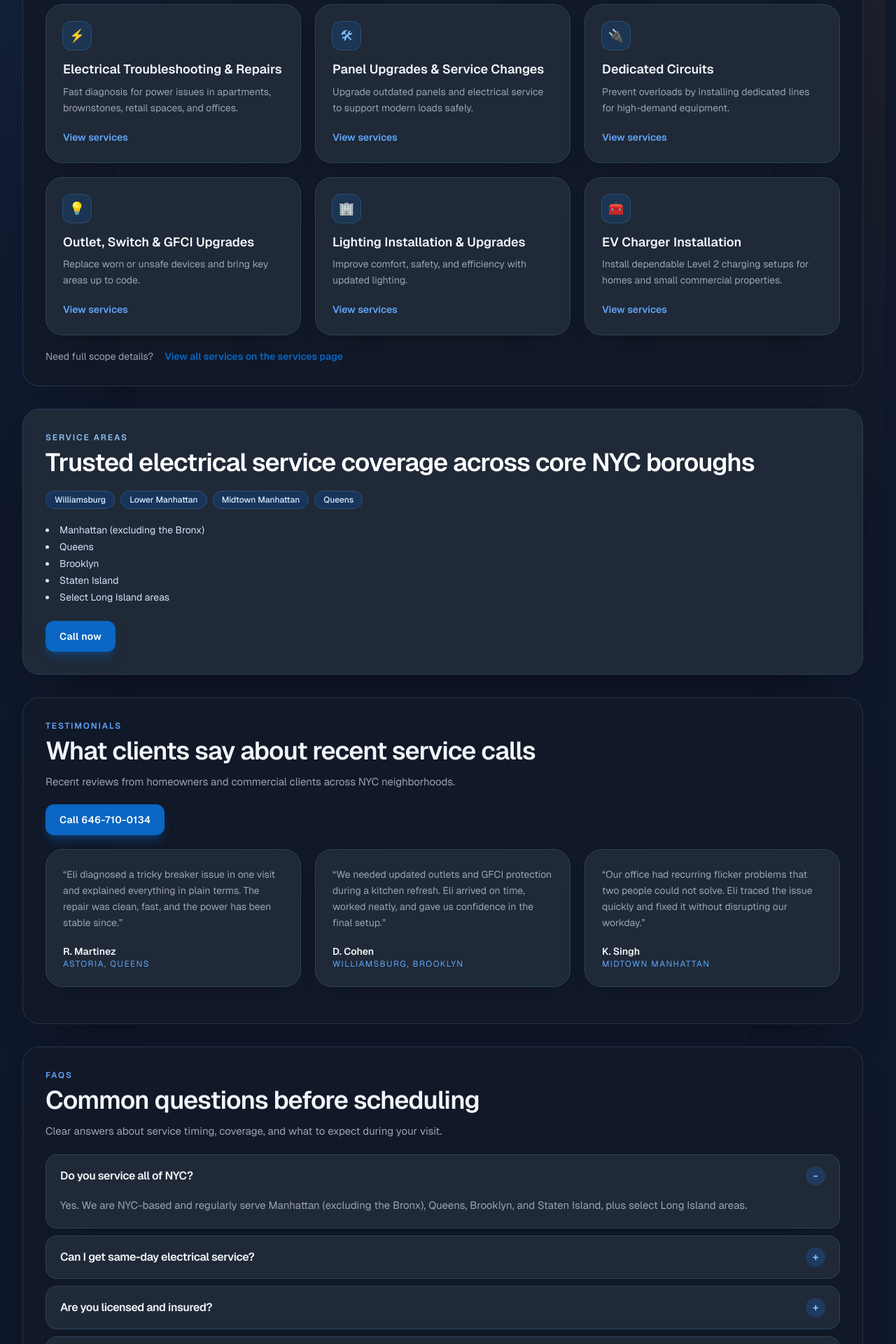
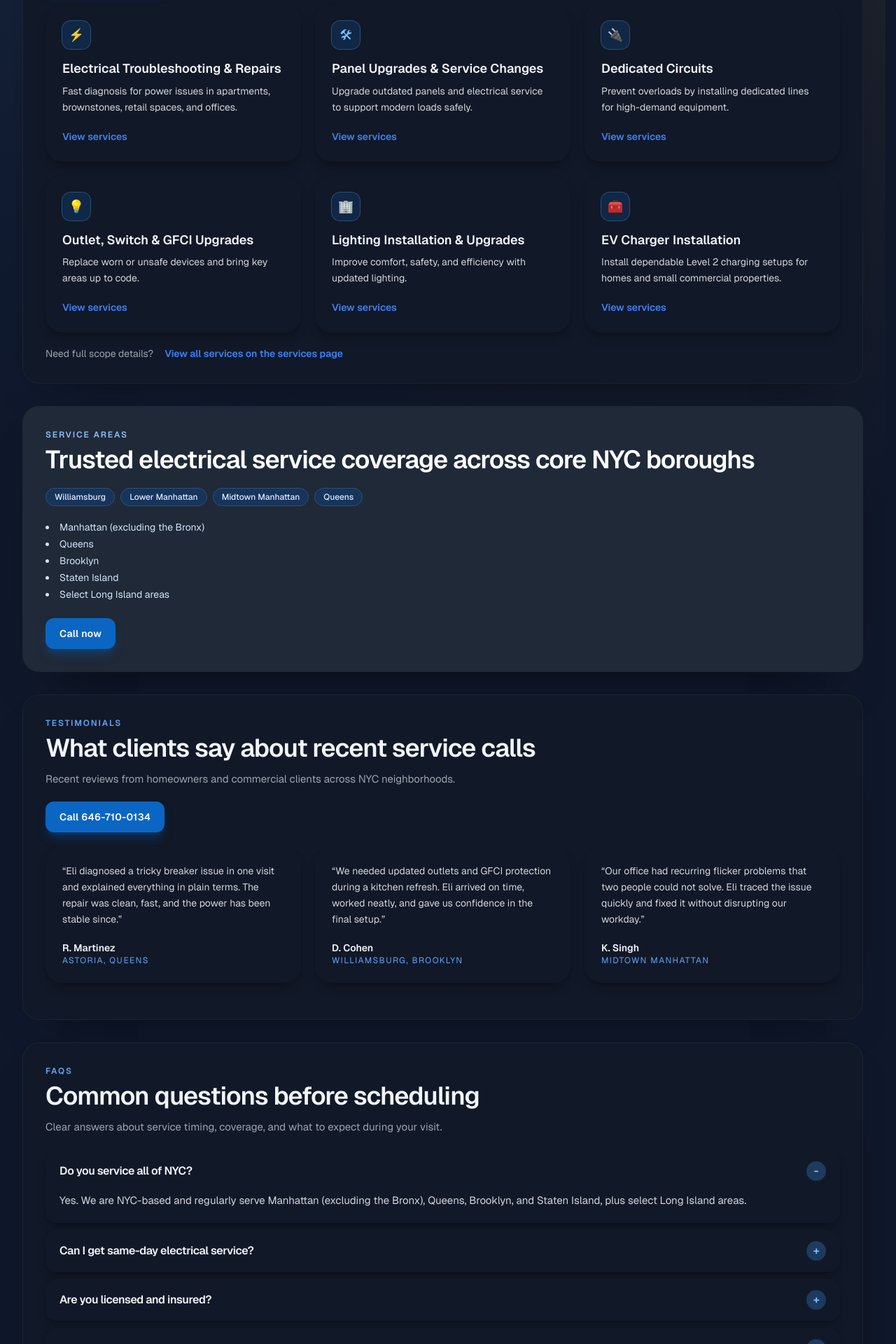
Before and after one commit to Eli45-23/45-eye-see, a Next.js app: page / in a window 1280 px wide. Shown: the part 760-2680 px from the top of the page at 70% size. Built offline with nearby package versions, Linux system fonts and the light colour scheme.

Commit message:
style: convert panels to true dark theme

```diff
--- a/app/page.tsx
+++ b/app/page.tsx
@@ -23,7 +23,7 @@ export default function HomePage() {
     <div className="space-y-8">
       <HeroSection />
 
-      <section className="section-light space-y-5 rounded-3xl border border-[#25354c] p-6 ui-shadow-md sm:p-8">
+      <section className="section-light space-y-5 rounded-3xl border border-gray-800/70 p-6 ui-shadow-md sm:p-8">
         <SectionHeader
           eyebrow="Services"
           title="Electrical service categories"
@@ -33,13 +33,13 @@ export default function HomePage() {
         <ServiceGrid items={serviceBuckets} />
         <div className="flex flex-wrap items-center gap-4 text-sm text-muted">
           <span>Need full scope details?</span>
-          <Link href="/services" className="font-semibold text-[#0a66c2] underline-offset-4 hover:underline">
+          <Link href="/services" className="font-semibold text-[#3b82f6] underline-offset-4 hover:underline">
             View all services on the services page
           </Link>
         </div>
       </section>
 
-      <section className="section-elevated rounded-3xl border border-[#2a3d58] p-6 ui-shadow-lg sm:p-8">
+      <section className="section-elevated rounded-3xl border border-gray-800/70 p-6 ui-shadow-lg sm:p-8">
         <p className="text-xs font-semibold uppercase tracking-[0.16em] text-[#8cbff6]">Service Areas</p>
         <h2 className="mt-2 text-3xl font-semibold tracking-tight text-white sm:text-4xl">
           Trusted electrical service coverage across core NYC boroughs
@@ -66,7 +66,7 @@ export default function HomePage() {
         </div>
       </section>
 
-      <section className="section-light space-y-5 rounded-3xl border border-[#25354c] p-6 ui-shadow-md sm:p-8">
+      <section className="section-light space-y-5 rounded-3xl border border-gray-800/70 p-6 ui-shadow-md sm:p-8">
         <SectionHeader
           eyebrow="Testimonials"
           title="What clients say about recent service calls"
@@ -76,7 +76,7 @@ export default function HomePage() {
         <TestimonialStrip items={testimonials} mode="home" />
       </section>
 
-      <section className="section-light space-y-5 rounded-3xl border border-[#25354c] p-6 ui-shadow-md sm:p-8">
+      <section className="section-light space-y-5 rounded-3xl border border-gray-800/70 p-6 ui-shadow-md sm:p-8">
         <SectionHeader
           eyebrow="FAQs"
           title="Common questions before scheduling"
@@ -85,7 +85,7 @@ export default function HomePage() {
         <FAQAccordion items={faqs.slice(0, 6)} mode="home" />
         <div className="flex flex-wrap items-center gap-4">
           <CallCTA label={`Call ${business.phone}`} />
-          <Link href="/contact#contact-request" className="text-sm font-semibold text-[#0a66c2] underline-offset-4 hover:underline">
+          <Link href="/contact#contact-request" className="text-sm font-semibold text-[#3b82f6] underline-offset-4 hover:underline">
             Contact page for callback request
           </Link>
         </div>
--- a/src/components/FAQAccordion.tsx
+++ b/src/components/FAQAccordion.tsx
@@ -22,7 +22,7 @@ export function FAQAccordion({ items, mode = "default" }: FAQAccordionProps) {
           <article
             className={
               mode === "home"
-                ? "section-elevated overflow-hidden rounded-2xl border border-[#2d435f] ui-shadow-sm"
+                ? "overflow-hidden rounded-2xl bg-[#111827] shadow-lg shadow-black/20"
                 : "section-elevated overflow-hidden rounded-2xl border border-[#2d435f] ui-shadow-sm"
             }
             key={item.question}
@@ -44,9 +44,9 @@ export function FAQAccordion({ items, mode = "default" }: FAQAccordionProps) {
                 <span
                   aria-hidden="true"
                   className={
-                    mode === "home"
-                      ? "inline-flex size-7 items-center justify-center rounded-full bg-[#1e3a5f] text-[#7ec3ff]"
-                      : "inline-flex size-7 items-center justify-center rounded-full border border-[#3b5d85] text-[#7ec3ff]"
+                  mode === "home"
+                    ? "inline-flex size-7 items-center justify-center rounded-full bg-[#1e3a5f] text-[#7ec3ff]"
+                    : "inline-flex size-7 items-center justify-center rounded-full border border-[#3b5d85] text-[#7ec3ff]"
                   }
                 >
                   {isOpen ? "-" : "+"}
@@ -63,7 +63,7 @@ export function FAQAccordion({ items, mode = "default" }: FAQAccordionProps) {
               <p
                 className={
                   mode === "home"
-                    ? "text-[15px] leading-relaxed text-muted"
+                    ? "text-[15px] leading-relaxed text-gray-300"
                     : "text-sm leading-relaxed text-muted sm:text-[15px]"
                 }
               >
--- a/src/components/ServiceGrid.tsx
+++ b/src/components/ServiceGrid.tsx
@@ -19,18 +19,18 @@ export function ServiceGrid({ items }: ServiceGridProps) {
       {items.slice(0, 6).map((service, index) => (
         <article
           key={service.name}
-          className="group section-elevated rounded-3xl border border-[#2d435f] p-6 ui-shadow-sm transition duration-200 hover:-translate-y-1 hover:shadow-[0_30px_70px_-42px_rgba(0,0,0,0.75)]"
+          className="group rounded-3xl bg-[#111827] p-6 shadow-lg shadow-black/20 transition duration-200 hover:-translate-y-1 hover:shadow-xl hover:shadow-black/25"
         >
           <div className="inline-flex size-10 items-center justify-center rounded-xl bg-[#0a66c2]/20 text-lg text-[#7ec3ff] ring-1 ring-[#2d4f73]">
             {serviceIcons[index % serviceIcons.length]}
           </div>
           <h3 className="mt-4 text-lg font-semibold leading-snug text-[#f1f5f9]">{service.name}</h3>
-          <p className="mt-2 text-sm leading-relaxed text-muted">
+          <p className="mt-2 text-sm leading-relaxed text-gray-300">
             {getPreviewSentence(service.description)}
           </p>
           <Link
             href={`/services#${slugify(service.name)}`}
-            className="mt-5 inline-flex text-sm font-semibold text-[#60a5fa] underline-offset-4 group-hover:underline"
+            className="mt-5 inline-flex text-sm font-semibold text-[#3b82f6] underline-offset-4 group-hover:underline"
           >
             View services
           </Link>
--- a/src/components/TestimonialStrip.tsx
+++ b/src/components/TestimonialStrip.tsx
@@ -13,9 +13,9 @@ export function TestimonialStrip({ items, mode = "default" }: TestimonialStripPr
           {items.slice(0, 3).map((item) => (
             <article
               key={`${item.name}-${item.area}`}
-              className="section-elevated rounded-3xl border border-[#2d435f] p-6 ui-shadow-sm"
+              className="rounded-3xl bg-[#111827] p-6 shadow-lg shadow-black/20"
             >
-              <p className="text-sm leading-relaxed text-muted">
+              <p className="text-sm leading-relaxed text-gray-300">
                 <span aria-hidden="true">&ldquo;</span>
                 {item.quote}
                 <span aria-hidden="true">&rdquo;</span>
@@ -30,9 +30,9 @@ export function TestimonialStrip({ items, mode = "default" }: TestimonialStripPr
           {items.slice(0, 3).map((item) => (
             <article
               key={`${item.name}-${item.area}`}
-              className="section-elevated min-w-[85%] snap-start rounded-3xl border border-[#2d435f] p-5 ui-shadow-sm"
+              className="min-w-[85%] snap-start rounded-3xl bg-[#111827] p-5 shadow-lg shadow-black/20"
             >
-              <p className="text-sm leading-relaxed text-muted">
+              <p className="text-sm leading-relaxed text-gray-300">
                 <span aria-hidden="true">&ldquo;</span>
                 {item.quote}
                 <span aria-hidden="true">&rdquo;</span>
```
